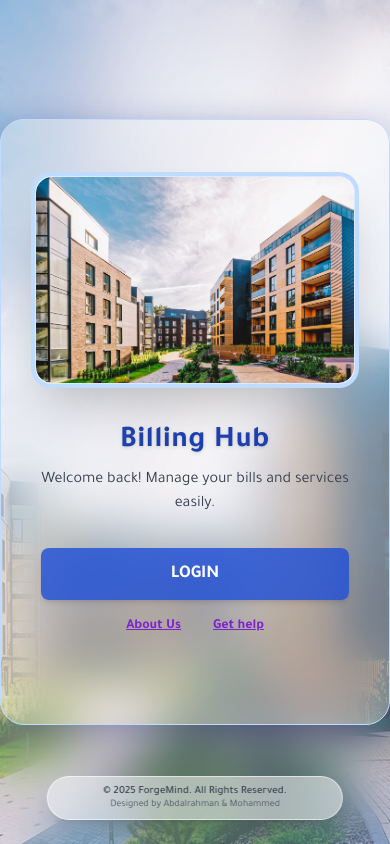
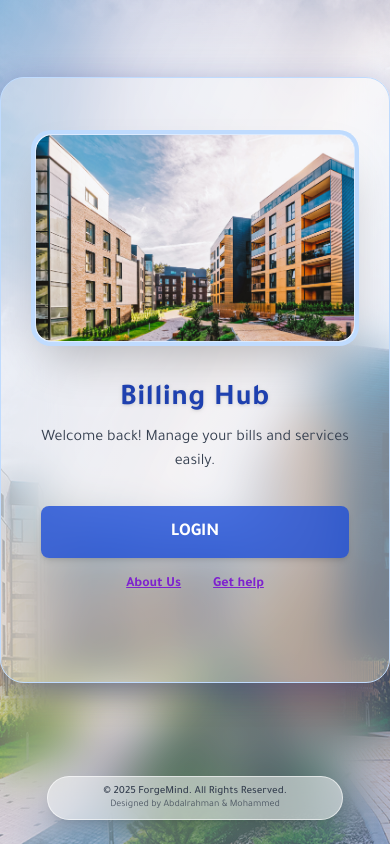
Before and after one commit to AbdalrahmanM/BillsWebSite, a React (Create React App) app: page / in a window 390 px wide. Built offline with nearby package versions, Linux system fonts and the light colour scheme.

Commit message:
Fixed the copyright section on small screen

```diff
--- a/src/pages/Login.tsx
+++ b/src/pages/Login.tsx
@@ -53,9 +53,11 @@ const Login = () => {
 	}, []);
 
 	return (
-		<div className="min-h-screen flex flex-col items-center justify-center bg-cover bg-center relative" style={{ backgroundImage: "url('/background/login-bg.jpg')" }}>
+		<div className="min-h-screen flex flex-col bg-cover bg-center relative" style={{ backgroundImage: "url('/background/login-bg.jpg')" }}>
 			{/* طبقة زجاجية مع تدرج لوني */}
 			<div className="absolute inset-0 bg-gradient-to-br from-blue-200/40 via-white/30 to-blue-400/30 backdrop-blur-xl z-0" />
+			{/* منطقة المحتوى الأساسية في الوسط */}
+			<div className="relative z-10 flex-1 w-full flex items-center justify-center mb-4">
 			<div className="relative z-10 flex flex-col items-center w-full max-w-md px-10 py-14 rounded-3xl shadow-2xl bg-white/30 border border-blue-200 animate-fade-in-slow" style={{ boxShadow: '0 8px 32px 0 rgba(31, 38, 135, 0.37)' }}>
 				{/* صورة الشعار مستطيلة بحواف ناعمة وظل قوي وحجم أكبر جداً جداً */}
 				<div className="overflow-hidden rounded-2xl shadow-2xl mb-10 w-80 h-52 flex items-center justify-center bg-white ring-4 ring-blue-200 border border-blue-100">
@@ -190,14 +192,16 @@ const Login = () => {
 					<button onClick={() => setHelpOpen(true)} className="text-purple-700 text-sm underline hover:text-purple-900 transition font-semibold">Get help</button>
 				</div>
 				<HelpModal open={helpOpen} onClose={() => setHelpOpen(false)} />
-				{/* Fixed bottom-center rights footer */}
-				<div className="fixed left-1/2 -translate-x-1/2 bottom-6 z-10 select-none w-[76vw] max-w-[360px] sm:max-w-[400px]" aria-label="page-rights">
-					<div className="px-5 py-2 rounded-full bg-white/50 backdrop-blur-md border border-white/60 shadow-lg text-[11px] leading-tight text-gray-700 text-center w-full">
-						<div className="font-medium">© 2025 ForgeMind. All Rights Reserved.</div>
-						<div className="text-[10px] opacity-80">Designed by Abdalrahman & Mohammed</div>
-					</div>
+			</div>
+			</div>
+
+			{/* Footer أسفل الصفحة بدل الوضع الثابت */}
+			<footer className="relative z-10 w-full flex justify-center mb-6 px-4" aria-label="page-rights">
+				<div className="px-5 py-2 rounded-full bg-white/50 backdrop-blur-md border border-white/60 shadow-lg text-[11px] leading-tight text-gray-700 text-center w-[76vw] max-w-[360px] sm:max-w-[400px]">
+					<div className="font-medium">© 2025 ForgeMind. All Rights Reserved.</div>
+					<div className="text-[10px] opacity-80">Designed by Abdalrahman & Mohammed</div>
 				</div>
-			</div>
+			</footer>
 
 			{/* نافذة منبثقة عصرية لعرض About Us عند Hover مع زر إغلاق */}
 			{showAbout && (
```
